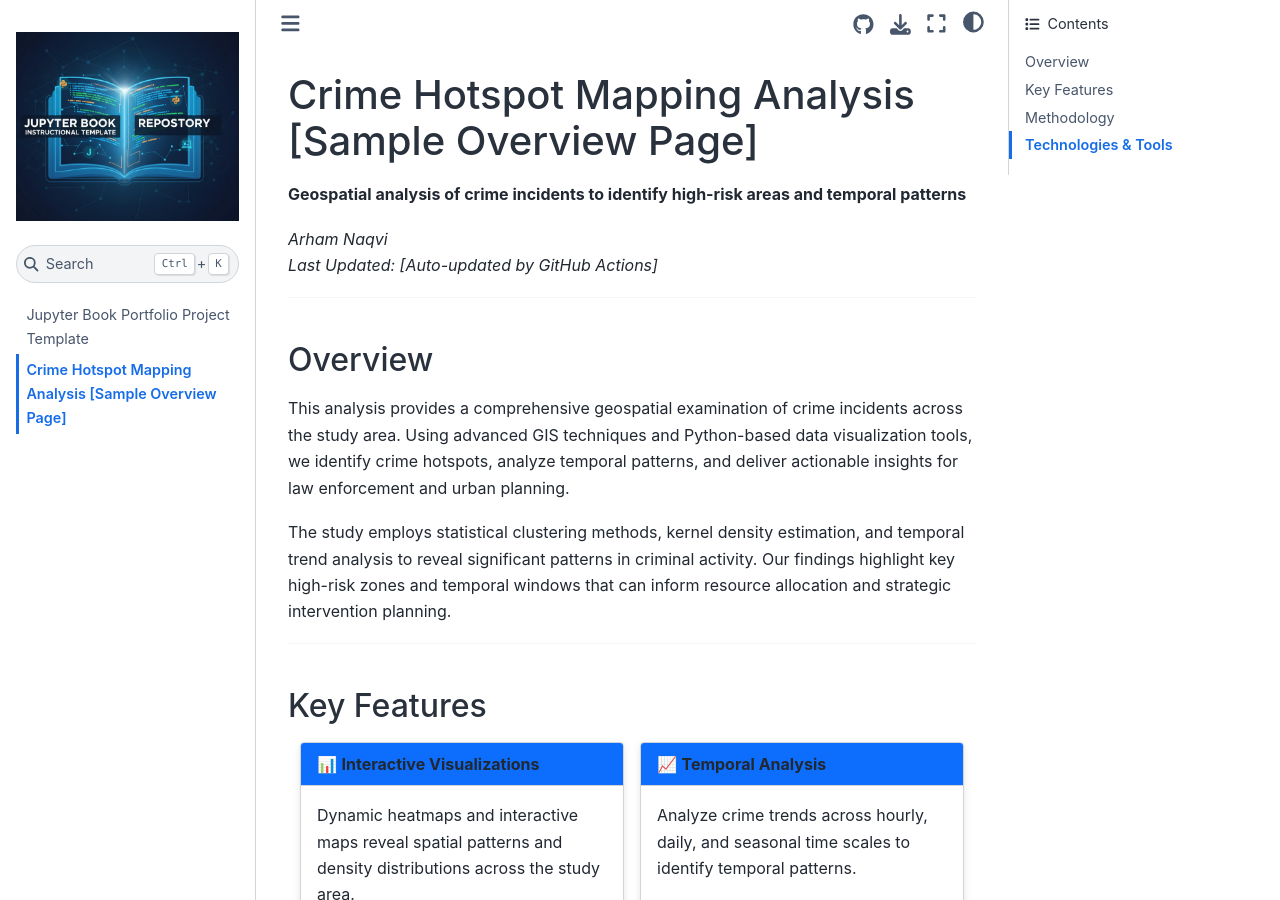
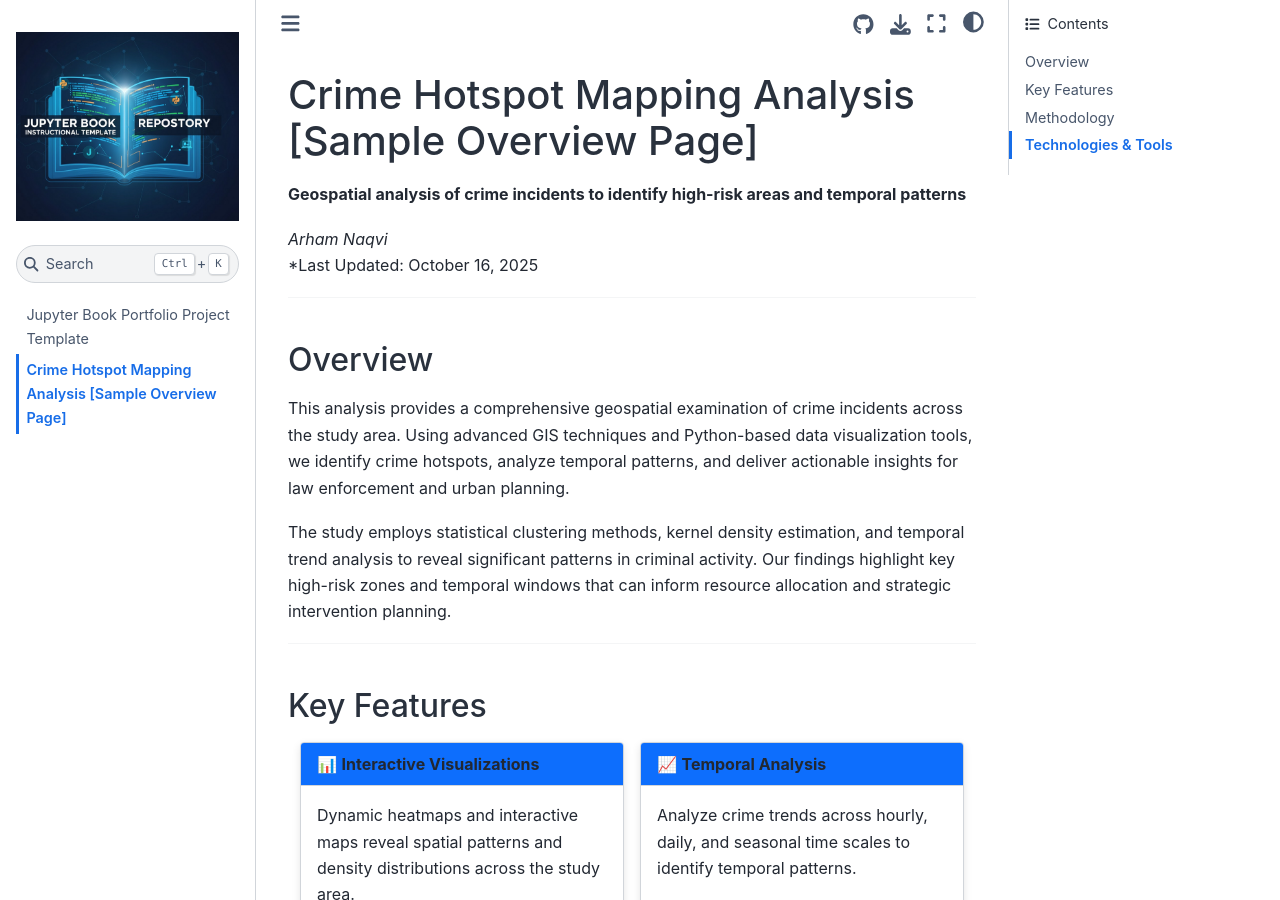
Before and after one commit to Syed-A-Naqvi/sample_jupyter_book, a Jupyter Book: the page built from overview.md, in a window 1280 px wide and 900 px high. Built offline with Jupyter Book 1.0.4 settings and Sphinx 7.4.7 and the Sphinx Book theme 1.1.4, drawn with Linux system fonts in a browser that asks for light colours.

Commit message:
Auto-update: Last Updated date [skip ci]

```diff
--- a/overview.md
+++ b/overview.md
@@ -3,7 +3,7 @@
 **Geospatial analysis of crime incidents to identify high-risk areas and temporal patterns**
 
 *Arham Naqvi*
-*Last Updated: [Auto-updated by GitHub Actions]*
+*Last Updated: October 16, 2025
 
 ---
 
```
